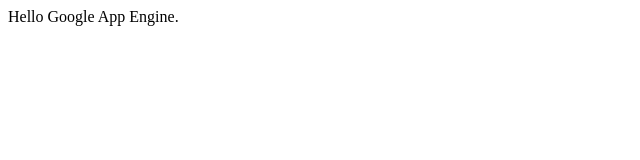
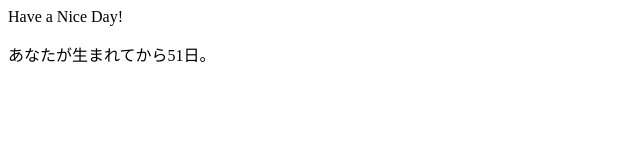
Before and after one commit to ay3/anata, a plain HTML site: page src/index.html in a window 1280 px wide. Shown: the whole page, without its empty margins (0-640 px from the left). Drawn offline with Linux system fonts and the light colour scheme.

Commit message:
add a js file

```diff
--- /dev/null
+++ b/src/anata-time.js
@@ -0,0 +1,14 @@
+(function(){
+    'use strict';
+    var ThTime = new Date(2018, 3, 19, 11, 6, 0); // 2018.4.19
+    function updateParagraph(){
+    var now = new Date();
+    //var days =  (ThTime.getTime() - now.getTime()) / (1000 * 24 * 60 * 60);
+    //var years = (ThTime.getTime() - now.getTime()) / (1000 * 24 * 60 * 60 * 365);
+    var days = (now.getTime() - ThTime.getTime()) / (1000 * 24 * 60 * 60);
+    //document.getElementById('2100-time').innerText = '2100年まで あと約' + Math.round(days) + '日。';
+    //document.getElementById('2100-time').innerText = '2100年まで あと約' + Math.round(years) + '年。';
+    document.getElementById('anata-time').innerText = 'あなたが生まれてから' + Math.round(days) + '日。';
+ }
+ setInterval(updateParagraph, 2 * 1000);
+})();
--- a/src/index.html
+++ b/src/index.html
@@ -1,5 +1,12 @@
-<html>
+<!DOCTYPE html>
+<html lang="ja">
+<head>
+    <meta charset="UTF-8">
+    <title>anata</title>
+</head>
 <body>
-Hello Google App Engine.
+    Have a Nice Day!
+    <p id="anata-time"></p>
+    <script src="anata-time.js"></script>
 </body>
 </html>
```
Also changed, not shown: 1 other file.
